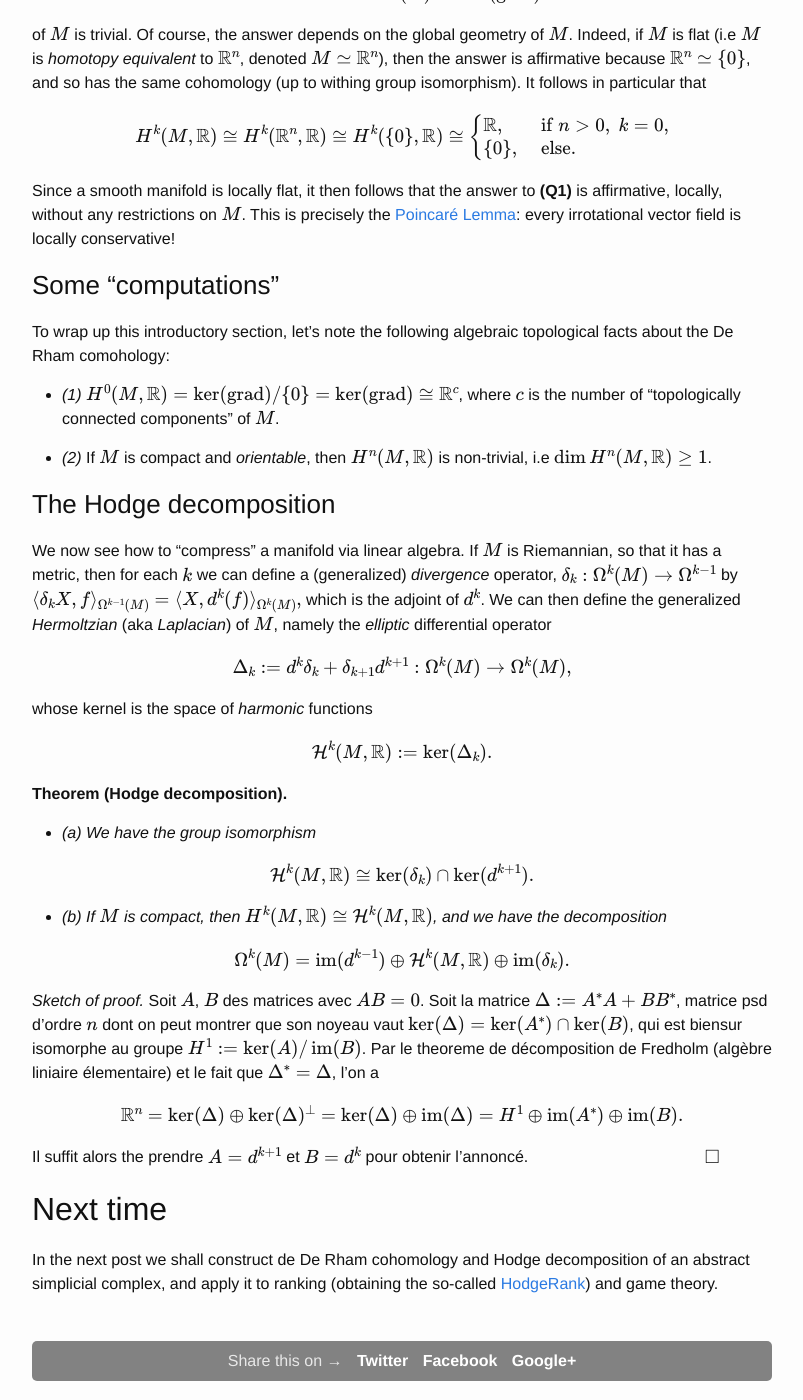
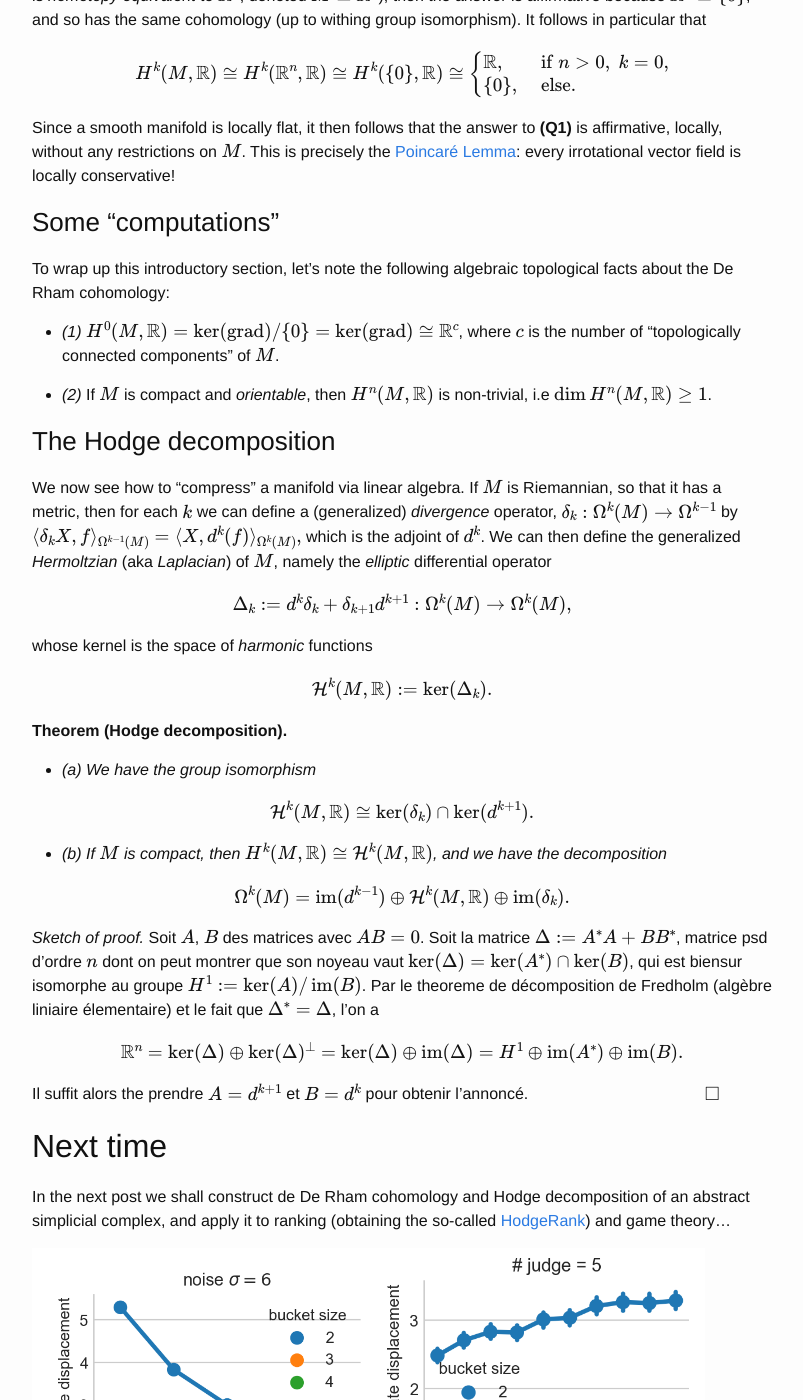
Before and after one commit to dohmatob/dohmatob.github.io, a Jekyll site: the page built from _posts/2018-02-22-hodge.markdown, in a window 1280 px wide and 1400 px high, scrolled down 2907 px. Shown: the whole window, without its empty margins (238-1041 px from the left). Built offline with Jekyll 4.4.1, drawn with Linux system fonts in a browser that asks for light colours; formulas are drawn with MathJax 3; comment, search, counter and statistics services are not loaded; some of the changed text lies outside the part shown.

Commit message:
added some hodge rank demo

```diff
--- a/_posts/2018-02-22-hodge.markdown
+++ b/_posts/2018-02-22-hodge.markdown
@@ -41,7 +38,7 @@
 \def\dim{\operatorname{dim}}
 $$
 
-## A criminal's view on comohology
+## A criminal's view on cohomology
 It is well known that on a smooth $n$-dimensional manifold $M$ (Def: $M$ is a *separable topological space* in which each point $x \in M$ has a neighborhood $U_x \ni x$ which is *diffeomorphic* to an open subset of $V_x$ of $\mathbb R^n$), a *conservative* vector field is *irrotational*, i.e
 
 $$\text{curl}(\underbrace{\text{grad}(f)}_{\text{conservative}}) = 0,
@@ -105,7 +102,7 @@
 
 
 ### Some "computations"
-To wrap up this introductory section, let's note the following algebraic topological facts about the De Rham comohology:
+To wrap up this introductory section, let's note the following algebraic topological facts about the De Rham cohomology:
 
 - *(1)* $H^0(M, \mathbb R) = \ker(\grad)/\\{0\\} = \ker(\grad) \cong \mathbb R^c$, where $c$ is the number of "topologically connected components" of $M$.
 
@@ -154,7 +151,9 @@
 Il suffit alors the prendre $A = d^{k+1}$ et $B = d^k$ pour obtenir l'annoncé. $\quad\quad\quad\quad\quad\quad\quad\quad\quad\Box$
 
 ## Next time
-In the next post we shall construct de De Rham cohomology and Hodge decomposition of an abstract simplicial complex, and apply it to ranking (obtaining the so-called [HodgeRank][6]) and game theory.
+In the next post we shall construct de De Rham cohomology and Hodge decomposition of an abstract simplicial complex, and apply it to ranking (obtaining the so-called [HodgeRank][6]) and game theory...
+
+<img src="/assets/figures/ranking/committee.png"/>
 
 
   [1]: https://en.wikipedia.org/wiki/De_Rham_cohomology
```
Also changed, not shown: other parts of _posts/2018-02-22-hodge.markdown (+0 -3 lines), assets/figures/ranking/committee.png (added).
